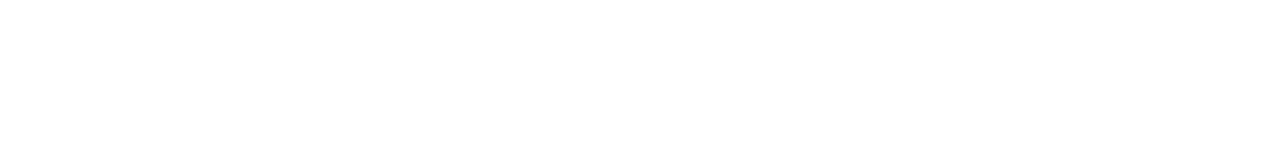
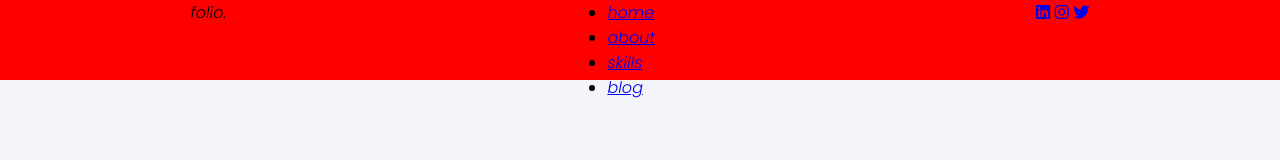
Before and after one commit to javierjuanJJ/Personal-Website-with-Typing-Animation, a plain HTML site: page index.html in a window 1280 px wide. Drawn offline with Linux system fonts and the light colour scheme.

Commit message:
Commit 1

```diff
--- /dev/null
+++ b/css/style.css
@@ -0,0 +1,24 @@
+@import url('https://fonts.googleapis.com/css2?family=Poppins:ital,wght@1,300&family=Rubik:ital,wght@0,300;1,600&display=swap');
+
+*{
+    margin: 0;
+    padding: 0;
+    box-sizing: border-box;
+    font-family: 'poppins', sans-serif;
+}
+body{
+    overflow: hidden;
+}
+.container{
+    width: 100%;
+    min-height: 100vh;
+    background-color: #f3f5f8;
+}
+nav{
+    display: flex;
+    width: 100%;
+    justify-content: space-around;
+    height: 80px;
+    z-index: 111;
+    background-color: red;
+}
--- a/index.html
+++ b/index.html
@@ -2,9 +2,31 @@
 <html lang="en">
 <head>
     <meta charset="UTF-8">
-    <title>Title</title>
+    <link rel="stylesheet" href="https://cdnjs.cloudflare.com/ajax/libs/font-awesome/6.4.0/css/all.min.css"/>
+    <link rel="stylesheet" type="text/css" href="css/style.css"/>
+    <title>Personal Portfolio Website With Typing Effect</title>
 </head>
 <body>
+    <div class="container">
+        <nav>
+            <div class="logo">
+                folio.
+            </div>
+            <ul class="navItems">
+                <li><a href="#">home</a> </li>
+                <li><a href="#">about</a> </li>
+                <li><a href="#">skills</a> </li>
+                <li><a href="#">blog</a> </li>
+            </ul>
+            <div class="links">
+                <a href="#"><i class="fab fa-linkedin"></i></a>
+                <a href="#"><i class="fab fa-instagram"></i></a>
+                <a href="#"><i class="fab fa-twitter"></i></a>
+            </div>
+        </nav>
 
+
+
+    </div>
 </body>
 </html>
```
